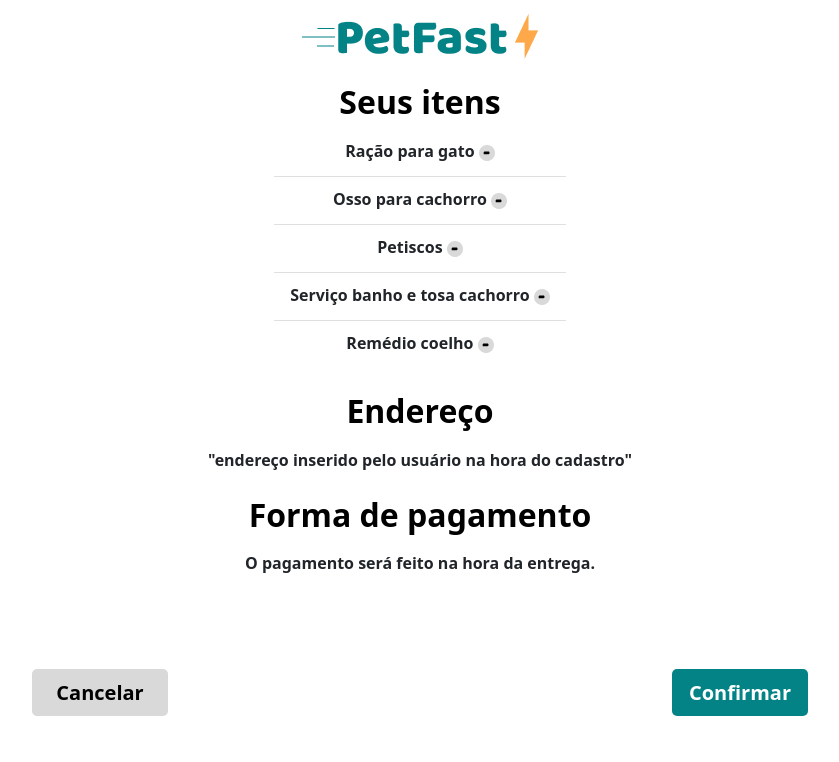
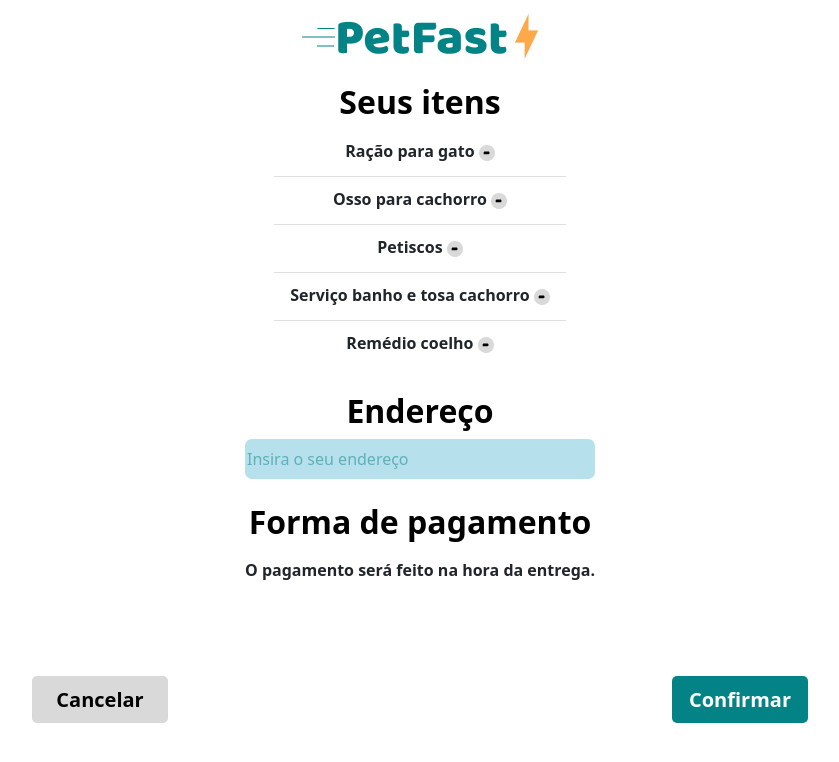
Before and after one commit to Gabrielasl18/PSW, a React (Create React App) app in the folder petfast/: page /carrinho in a window 1280 px wide. Shown: the top 762 px of the page, without its empty margins (220-1059 px from the left). Built offline with nearby package versions, Linux system fonts and the light colour scheme.

Commit message:
att endereco

```diff
--- a/petfast/src/components/Pages/Carrinho/index.js
+++ b/petfast/src/components/Pages/Carrinho/index.js
@@ -27,7 +27,7 @@ const Carrinho = () => {
 
             <div className='endereco'>
                 <h2 className='textoCarrinho'>Endereço</h2>
-                <p className='exemplo'>"endereço inserido pelo usuário na hora do cadastro"</p>
+                <input type="text" placeholder='Insira o seu endereço' className="input-address"/>
             </div>
 
             <div className='pagamento'>
--- a/petfast/src/components/Pages/Carrinho/style.css
+++ b/petfast/src/components/Pages/Carrinho/style.css
@@ -67,3 +67,8 @@
     height: 47px;
     font-size: 20px;
 }
+
+.input-address{
+    width: 350px;
+    height: 40px;
+}
```
